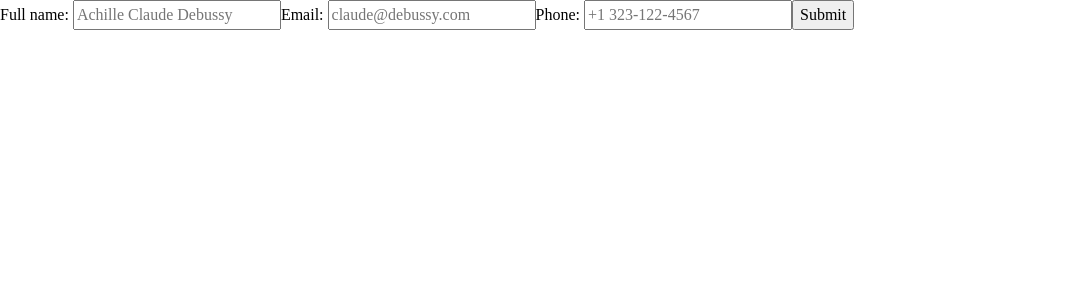
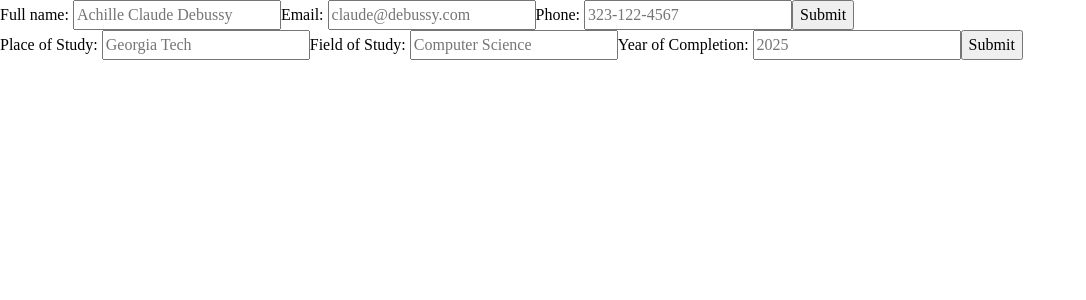
Before and after one commit to ClaudeDebussy/odin-cv, a React (Vite) app: page / in a window 1280 px wide. Shown: the top 300 px of the page, without its empty margins (0-1086 px from the left). Built offline with nearby package versions, Linux system fonts and the light colour scheme.

Commit message:
implement EducationForm

```diff
--- a/src/components/App.jsx
+++ b/src/components/App.jsx
@@ -1,7 +1,9 @@
 import { useState } from "react";
 import IdentityForm from "./IdentityForm";
+import EducationForm from "./EducationForm";
 
 function App() {
+  //IDENTITY
   const [identity, setIdentity] = useState({ name: "", email: "", phone: "" });
 
   const handleIdentityChange = (event) => {
@@ -14,6 +16,33 @@ function App() {
     console.log("Form submitted with data:", identity);
   };
 
+  //EDUCATION
+  const [educationFormData, setEducationFormData] = useState({
+    place: "",
+    study: "",
+    year: "",
+  });
+  const [educationList, setEducationList] = useState([]);
+
+  const handleEducationChange = (event) => {
+    const { name, value } = event.target;
+    setEducationFormData((f) => ({ ...f, [name]: value }));
+  };
+
+  const handleEducationSubmit = (event) => {
+    event.preventDefault();
+    const newEducation = { ...educationFormData, id: crypto.randomUUID() };
+    setEducationList((e) => [...e, newEducation]);
+    setEducationFormData({ place: "", study: "", year: "" });
+    console.log("Form submitted with data:", educationFormData);
+  };
+
+  //WORK
+  const [workFormData, setWorkFormData] = useState([
+    { company: "", position: "", description: "", startYear: "", endYear: "" },
+  ]);
+  const [workList, setWorkList] = useState([]);
+
   return (
     <>
       <IdentityForm
@@ -21,7 +50,11 @@ function App() {
         onChange={handleIdentityChange}
         onSubmit={handleIdentitySubmit}
       />
-      {/* <IdentityDisplay /> */}
+      <EducationForm
+        education={educationFormData}
+        onChange={handleEducationChange}
+        onSubmit={handleEducationSubmit}
+      />
     </>
   );
 }
--- /dev/null
+++ b/src/components/EducationForm.jsx
@@ -0,0 +1,39 @@
+function EducationForm(props) {
+  return (
+    <>
+      <form onSubmit={props.onSubmit}>
+        <label htmlFor="place">Place of Study: </label>
+        <input
+          type="text"
+          id="place"
+          placeholder="Georgia Tech"
+          name="place"
+          value={props.education.place}
+          onChange={props.onChange}
+        />
+        <label htmlFor="study">Field of Study: </label>
+        <input
+          type="text"
+          id="study"
+          placeholder="Computer Science"
+          name="study"
+          value={props.education.study}
+          onChange={props.onChange}
+        />
+        <label htmlFor="year">Year of Completion: </label>
+        <input
+          type="text"
+          id="year"
+          placeholder={new Date().getFullYear()}
+          name="year"
+          pattern="[0-9]{4}"
+          value={props.education.year}
+          onChange={props.onChange}
+        />
+        <button type="submit">Submit</button>
+      </form>
+    </>
+  );
+}
+
+export default EducationForm;
--- a/src/components/IdentityForm.jsx
+++ b/src/components/IdentityForm.jsx
@@ -24,7 +24,7 @@ function IdentityForm(props) {
         <input
           type="tel"
           id="phone"
-          placeholder="+1 323-122-4567"
+          placeholder="323-122-4567"
           name="phone"
           pattern="[0-9]{3}-[0-9]{3}-[0-9]{4}"
           value={props.identity.phone}
```
